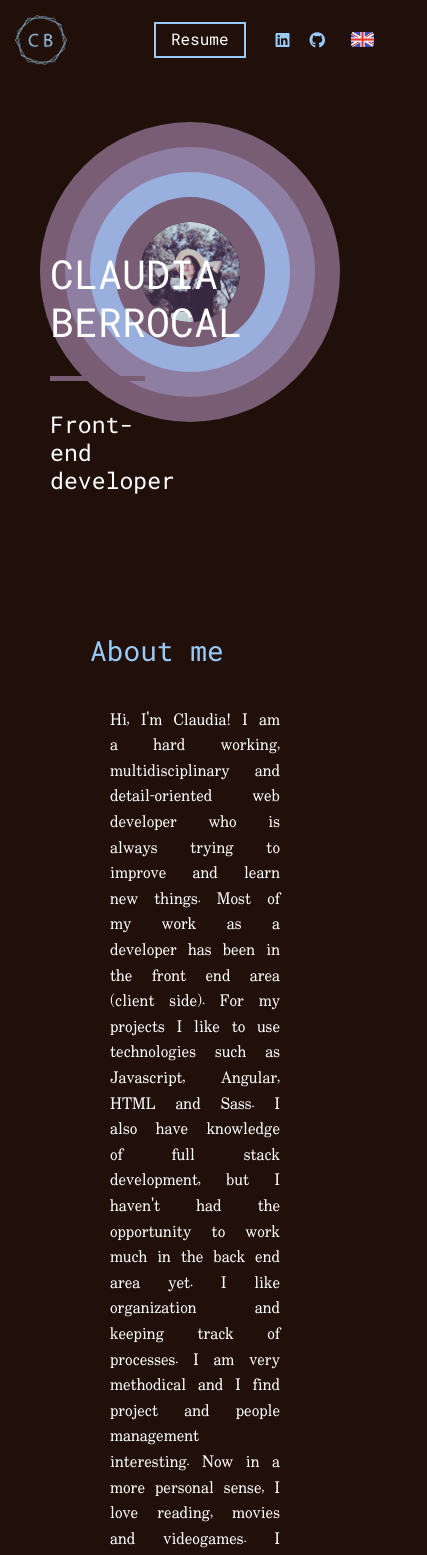
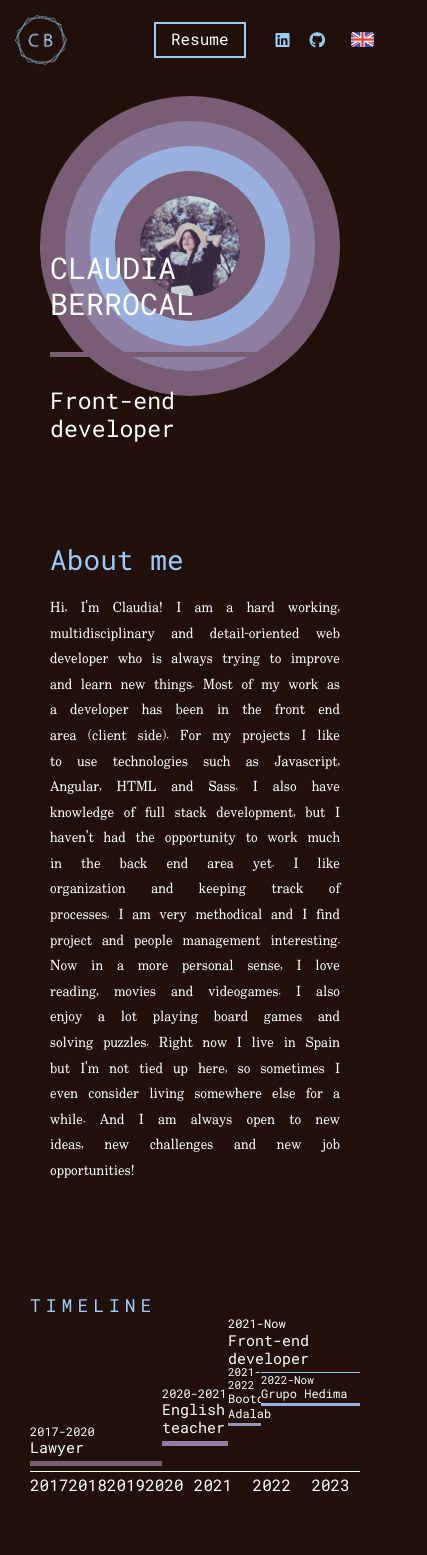
Before and after one commit to claudiabg-c/my-dev-portfolio, an Angular app: page /#/en/home in a window 390 px wide. Shown: the top 1555 px of the page, 427 px wide, since content can reach past the window. Built offline with nearby package versions, Linux system fonts and the light colour scheme.

Commit message:
Add responsive design for mobile devices.

```diff
--- a/src/app/components/about/about.component.scss
+++ b/src/app/components/about/about.component.scss
@@ -220,3 +220,33 @@
         }
     }
 }
+
+@media screen and (max-width: 425px) {
+    .about {
+        grid-template-columns: 1fr;
+        padding: 30px;
+        .technologies {
+            padding: 60px 0 0;
+            .technologies-image {
+                width: 50%;
+            }
+        }
+        .about-me-info {
+            grid-column: 1/2;
+            grid-row: 1/2;
+            .title-info {
+                margin: 20px;
+            }
+            .description {
+                margin: 20px;
+                font-size: 14px;
+            }
+        }
+        .timeline {
+            grid-column: 1/2;
+            width: 100%;
+            margin: 30px;
+            padding: 60px 0 0;
+        }
+    }
+}
--- a/src/app/components/header/header.component.scss
+++ b/src/app/components/header/header.component.scss
@@ -196,3 +196,16 @@
         }
     }
 }
+
+@media screen and (max-width: 425px) {
+    .header {
+        .header-info {
+            padding: 50px;
+            width: 100%;
+            .name {
+                font-size: 30px;
+                max-width: 100%;
+            }
+        }
+    }
+}
--- a/src/app/components/work/work.component.scss
+++ b/src/app/components/work/work.component.scss
@@ -159,3 +159,32 @@
         }
     }
 }
+
+@media screen and (max-width: 425px) {
+    #work {
+        .each-project {
+            margin: 0 20px;
+            padding: 20px;
+            height: calc(100vh - 130px);
+            .description {
+                font-size: 12px;
+                line-height: 1.2rem;
+                grid-row: 2/4;
+            }
+            .project-image {
+                grid-row: 4/7;
+            }
+            .other-info {
+                grid-column-gap: 20px;
+                line-height: 1.2;
+                justify-content: space-between;
+                .role, .technologies, .year {
+                    font-size: 10px;
+                }
+            }
+            .next {
+                font-size: 14px;
+            }
+        }
+    }
+}
```
